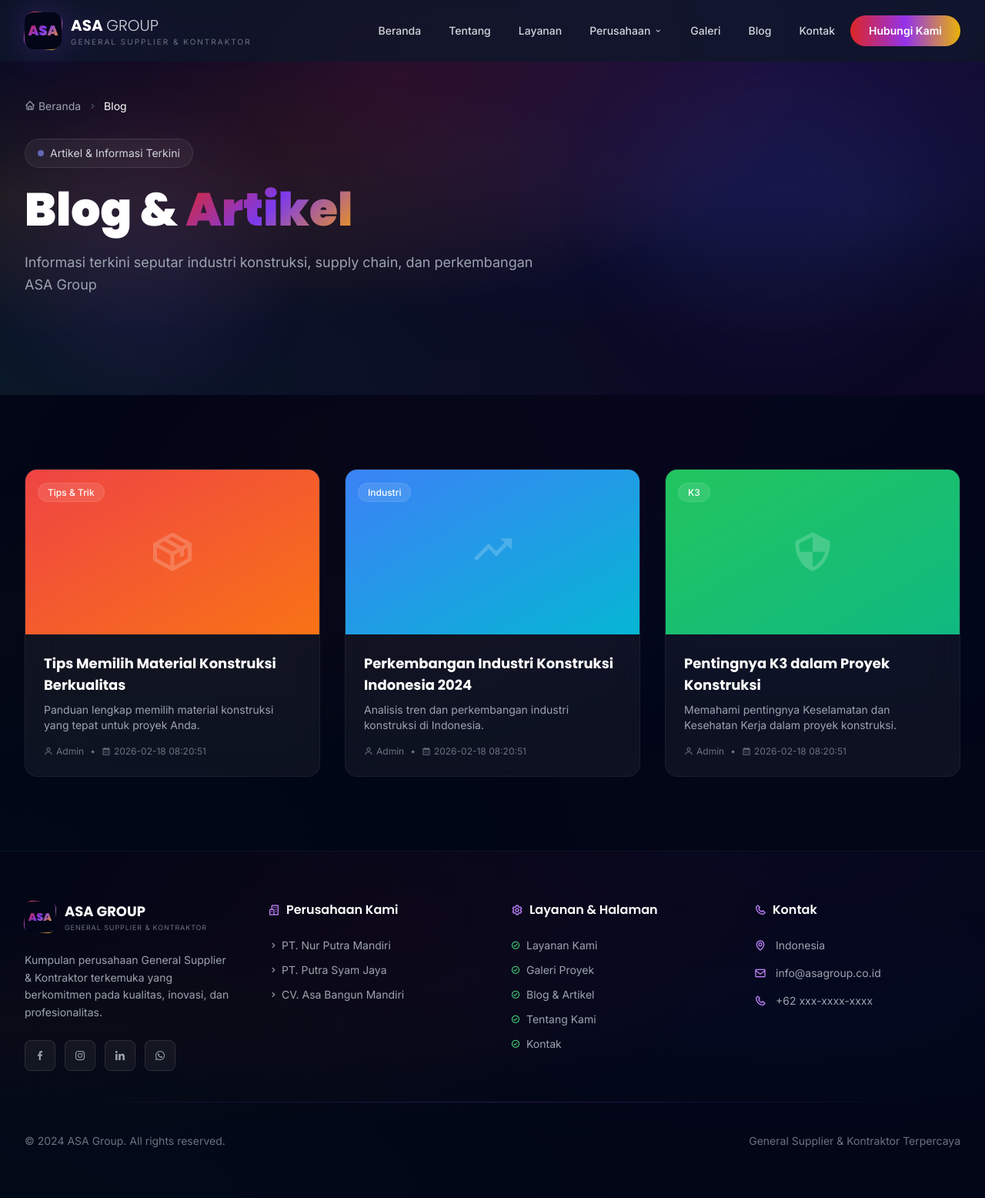
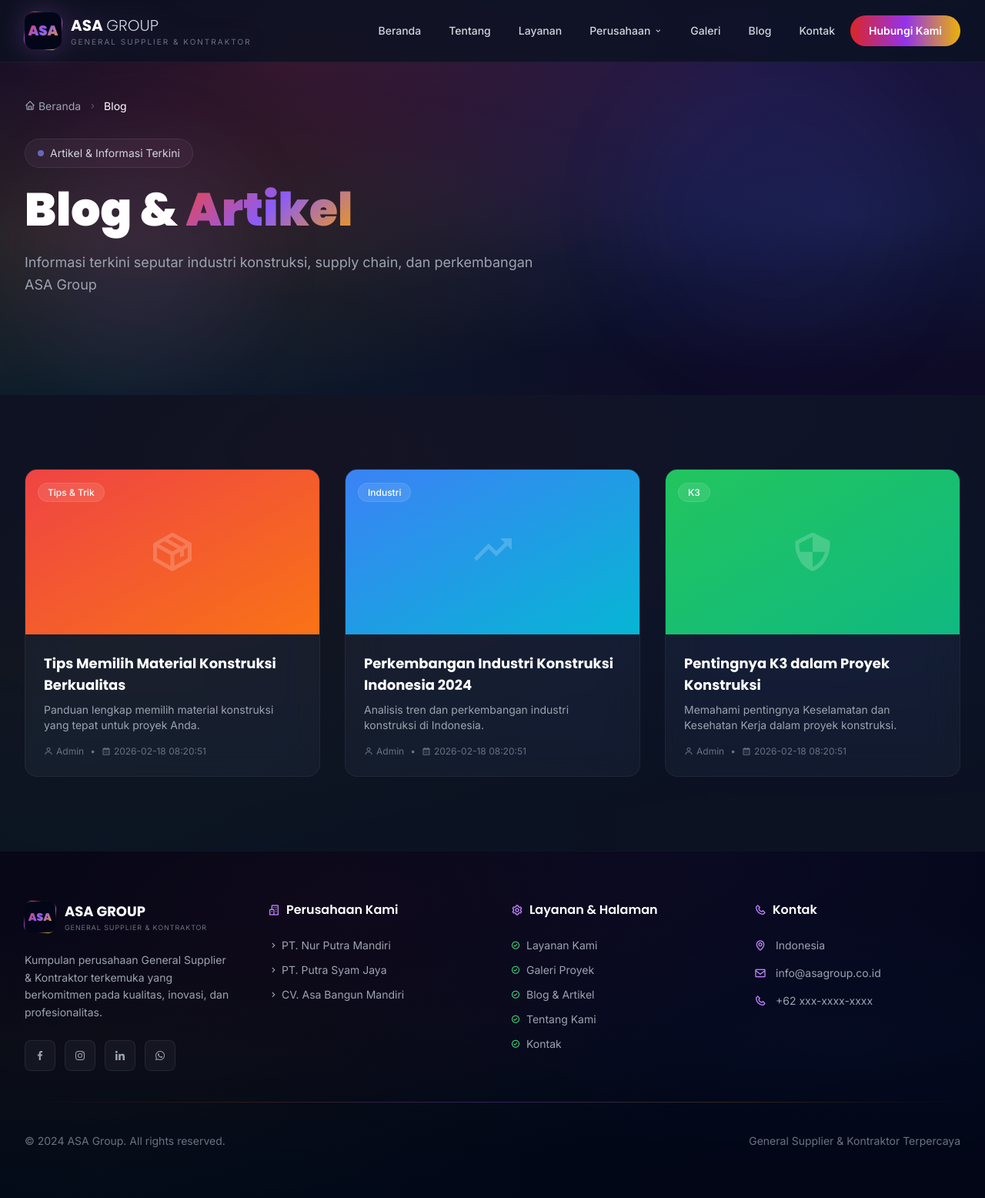
Before and after one commit to qrxs5rycfq-dot/ASA, a Flask app: page /blog in a window 1280 px wide. Shown: the whole page at 77% size. Run offline with Flask 3, Linux system fonts and the light colour scheme; data that the repository does not hold is empty; some libraries are stand-ins or nearby versions.

Commit message:
style: Refresh CSS design with fresher colors matching company logos
- Richer gradient backgrounds with company-specific color accents
- Enhanced glassmorphism with saturate and glass-warm variant
- Bouncy card hover animations with glow effects
- Multi-color section dividers matching group branding
- Improved scrollbar and logo glow effects
- Deeper background tone (#0c1222) for elegant contrast

Co-authored-by: qrxs5rycfq-dot <245826761+qrxs5rycfq-dot@users.noreply.github.com>

```diff
--- a/templates/base.html
+++ b/templates/base.html
@@ -52,25 +52,26 @@
     <style>
         /* Custom scrollbar */
         ::-webkit-scrollbar { width: 8px; }
-        ::-webkit-scrollbar-track { background: #0f172a; }
-        ::-webkit-scrollbar-thumb { background: linear-gradient(180deg, #DC2626, #7C3AED, #F59E0B); border-radius: 4px; }
+        ::-webkit-scrollbar-track { background: #0c1222; }
+        ::-webkit-scrollbar-thumb { background: linear-gradient(180deg, #ef4444, #8b5cf6, #f59e0b); border-radius: 999px; }
 
-        /* Glassmorphism */
-        .glass { background: rgba(255,255,255,0.05); backdrop-filter: blur(20px); border: 1px solid rgba(255,255,255,0.1); }
-        .glass-light { background: rgba(255,255,255,0.7); backdrop-filter: blur(20px); border: 1px solid rgba(255,255,255,0.3); }
+        /* Glassmorphism — fresher with subtle color tint */
+        .glass { background: rgba(255,255,255,0.04); backdrop-filter: blur(24px) saturate(1.3); -webkit-backdrop-filter: blur(24px) saturate(1.3); border: 1px solid rgba(255,255,255,0.08); }
+        .glass-light { background: rgba(255,255,255,0.7); backdrop-filter: blur(24px); border: 1px solid rgba(255,255,255,0.3); }
+        .glass-warm { background: linear-gradient(135deg, rgba(220,38,38,0.06), rgba(124,58,237,0.06), rgba(245,158,11,0.06)); backdrop-filter: blur(24px) saturate(1.2); border: 1px solid rgba(255,255,255,0.08); }
 
-        /* Gradient text */
-        .gradient-text { background: linear-gradient(135deg, #DC2626, #7C3AED, #F59E0B); -webkit-background-clip: text; -webkit-text-fill-color: transparent; background-clip: text; }
-        .gradient-text-npm { background: linear-gradient(135deg, #DC2626, #111827, #16A34A); -webkit-background-clip: text; -webkit-text-fill-color: transparent; background-clip: text; }
-        .gradient-text-psj { background: linear-gradient(135deg, #7C3AED, #2563EB); -webkit-background-clip: text; -webkit-text-fill-color: transparent; background-clip: text; }
-        .gradient-text-abm { background: linear-gradient(135deg, #F59E0B, #DC2626); -webkit-background-clip: text; -webkit-text-fill-color: transparent; background-clip: text; }
+        /* Gradient text — vibrant & fresh */
+        .gradient-text { background: linear-gradient(135deg, #ef4444 0%, #8b5cf6 50%, #f59e0b 100%); -webkit-background-clip: text; -webkit-text-fill-color: transparent; background-clip: text; }
+        .gradient-text-npm { background: linear-gradient(135deg, #ef4444, #111827, #22c55e); -webkit-background-clip: text; -webkit-text-fill-color: transparent; background-clip: text; }
+        .gradient-text-psj { background: linear-gradient(135deg, #8b5cf6, #3b82f6); -webkit-background-clip: text; -webkit-text-fill-color: transparent; background-clip: text; }
+        .gradient-text-abm { background: linear-gradient(135deg, #f59e0b, #ef4444); -webkit-background-clip: text; -webkit-text-fill-color: transparent; background-clip: text; }
 
-        /* Animated gradient background */
-        .animated-gradient { background: linear-gradient(-45deg, #0f172a, #1e1b4b, #172554, #0f172a); background-size: 400% 400%; animation: gradient 15s ease infinite; }
+        /* Animated gradient background — richer depth */
+        .animated-gradient { background: linear-gradient(-45deg, #0c1222, #1a1040, #0f2744, #18120a, #0c1222); background-size: 500% 500%; animation: gradient 20s ease infinite; }
 
-        /* Card hover effects */
-        .card-hover { transition: all 0.4s cubic-bezier(0.4, 0, 0.2, 1); }
-        .card-hover:hover { transform: translateY(-8px) scale(1.02); box-shadow: 0 25px 50px -12px rgba(0,0,0,0.5); }
+        /* Card hover — bouncy modern feel */
+        .card-hover { transition: all 0.4s cubic-bezier(0.34, 1.56, 0.64, 1); }
+        .card-hover:hover { transform: translateY(-10px) scale(1.02); box-shadow: 0 30px 60px -15px rgba(0,0,0,0.5), 0 0 40px -10px rgba(139,92,246,0.12); }
 
         /* Smooth reveal */
         .reveal { opacity: 0; transform: translateY(30px); transition: all 0.8s cubic-bezier(0.4, 0, 0.2, 1); }
@@ -78,23 +79,23 @@
 
         /* Particle container */
         .particles { position: absolute; width: 100%; height: 100%; overflow: hidden; pointer-events: none; }
-        .particle { position: absolute; width: 4px; height: 4px; background: rgba(255,255,255,0.3); border-radius: 50%; animation: float 8s infinite; }
+        .particle { position: absolute; width: 4px; height: 4px; background: rgba(255,255,255,0.25); border-radius: 50%; animation: float 8s infinite; }
 
-        /* Hero mesh gradient */
+        /* Hero mesh gradient — vibrant company colors */
         .mesh-gradient { background:
-            radial-gradient(at 40% 20%, rgba(220,38,38,0.15) 0px, transparent 50%),
-            radial-gradient(at 80% 0%, rgba(124,58,237,0.15) 0px, transparent 50%),
-            radial-gradient(at 0% 50%, rgba(245,158,11,0.1) 0px, transparent 50%),
-            radial-gradient(at 80% 50%, rgba(37,99,235,0.1) 0px, transparent 50%),
-            radial-gradient(at 0% 100%, rgba(22,163,74,0.1) 0px, transparent 50%);
+            radial-gradient(at 30% 15%, rgba(239,68,68,0.18) 0px, transparent 50%),
+            radial-gradient(at 75% 5%, rgba(139,92,246,0.18) 0px, transparent 50%),
+            radial-gradient(at 5% 60%, rgba(245,158,11,0.12) 0px, transparent 50%),
+            radial-gradient(at 85% 55%, rgba(59,130,246,0.12) 0px, transparent 50%),
+            radial-gradient(at 10% 95%, rgba(34,197,94,0.10) 0px, transparent 50%);
         }
 
-        /* Navbar blur */
-        .nav-blur { background: rgba(15,23,42,0.8); backdrop-filter: blur(20px); -webkit-backdrop-filter: blur(20px); }
+        /* Navbar — clean glass */
+        .nav-blur { background: rgba(12,18,34,0.85); backdrop-filter: blur(24px) saturate(1.2); -webkit-backdrop-filter: blur(24px) saturate(1.2); border-bottom: 1px solid rgba(255,255,255,0.05); }
 
-        /* Logo pulse */
-        .logo-glow { filter: drop-shadow(0 0 20px rgba(124,58,237,0.3)); transition: filter 0.3s; }
-        .logo-glow:hover { filter: drop-shadow(0 0 30px rgba(124,58,237,0.6)); }
+        /* Logo glow — multi-color matching group */
+        .logo-glow { filter: drop-shadow(0 0 15px rgba(139,92,246,0.25)) drop-shadow(0 0 30px rgba(239,68,68,0.1)); transition: filter 0.3s; }
+        .logo-glow:hover { filter: drop-shadow(0 0 20px rgba(139,92,246,0.5)) drop-shadow(0 0 40px rgba(245,158,11,0.15)); }
 
         /* Counter animation */
         .count-up { display: inline-block; }
@@ -106,20 +107,25 @@
 
         /* Ripple effect */
         .ripple { position: relative; overflow: hidden; }
-        .ripple::after { content: ''; position: absolute; inset: 0; background: radial-gradient(circle, rgba(255,255,255,0.1) 0%, transparent 70%); opacity: 0; transition: opacity 0.3s; }
+        .ripple::after { content: ''; position: absolute; inset: 0; background: radial-gradient(circle, rgba(255,255,255,0.08) 0%, transparent 70%); opacity: 0; transition: opacity 0.3s; }
         .ripple:hover::after { opacity: 1; }
 
-        /* Section divider */
-        .section-divider { background: linear-gradient(90deg, transparent, rgba(124,58,237,0.3), transparent); height: 1px; }
+        /* Section divider — warm multi-company gradient */
+        .section-divider { background: linear-gradient(90deg, transparent, rgba(239,68,68,0.2), rgba(139,92,246,0.3), rgba(245,158,11,0.2), transparent); height: 1px; }
 
         /* Dropdown */
         .dropdown-menu { opacity: 0; visibility: hidden; transform: translateY(8px); transition: all 0.2s ease; }
         .dropdown:hover .dropdown-menu { opacity: 1; visibility: visible; transform: translateY(0); }
+
+        /* Glow border accent for key cards */
+        .glow-border { position: relative; }
+        .glow-border::before { content: ''; position: absolute; inset: -1px; border-radius: inherit; background: linear-gradient(135deg, rgba(239,68,68,0.3), rgba(139,92,246,0.3), rgba(245,158,11,0.3)); z-index: -1; opacity: 0; transition: opacity 0.4s; }
+        .glow-border:hover::before { opacity: 1; }
     </style>
 
     {% block extra_head %}{% endblock %}
 </head>
-<body class="bg-slate-950 text-white font-sans antialiased overflow-x-hidden">
+<body class="bg-[#0c1222] text-white font-sans antialiased overflow-x-hidden">
 
     <!-- Flash Messages -->
     {% with messages = get_flashed_messages(with_categories=true) %}
```
